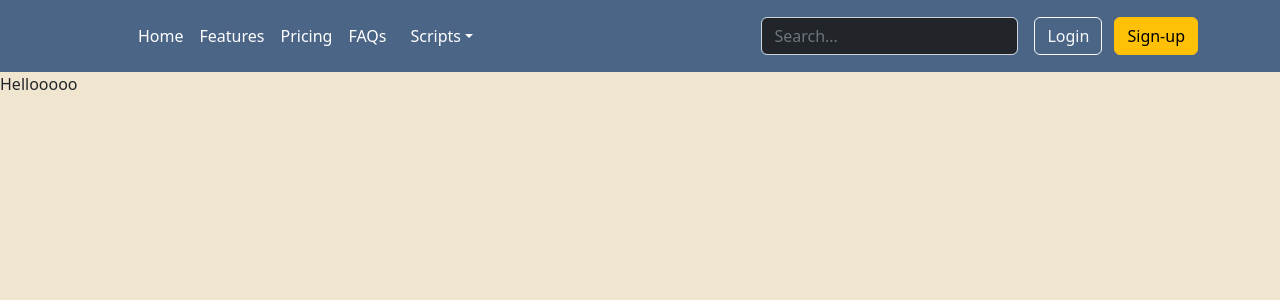
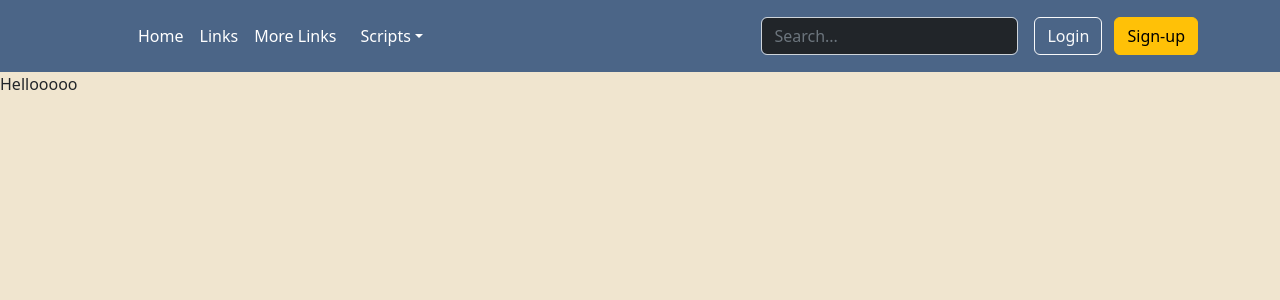
Before and after one commit to teddy-walsh/cs4750-scriptorium, a PHP site: page / in a window 1280 px wide. Shown: the top 300 px of the page. Run offline with PHP 8.4, Linux system fonts and the light colour scheme; some libraries are stand-ins or nearby versions.

Commit message:
Update head_style.php

```diff
--- a/styles/head_style.php
+++ b/styles/head_style.php
@@ -34,10 +34,9 @@
             </a>
 
             <ul class="nav col-12 col-lg-auto me-lg-auto mb-2 justify-content-center mb-md-0">
-              <li><a href="#" class="nav-link px-2 text-white">Home</a></li>
-              <li><a href="#" class="nav-link px-2 text-white">Features</a></li>
-              <li><a href="#" class="nav-link px-2 text-white">Pricing</a></li>
-              <li><a href="#" class="nav-link px-2 text-white">FAQs</a></li>
+              <li><a href="?command=home" class="nav-link px-2 text-white">Home</a></li>
+              <li><a href="#" class="nav-link px-2 text-white">Links</a></li>
+              <li><a href="#" class="nav-link px-2 text-white">More Links</a></li>
 
               <li class="nav-item dropdown">
                 <a class="nav-link dropdown-toggle text-white" href="#" data-bs-toggle="dropdown" aria-expanded="false" >Scripts</a>
```
